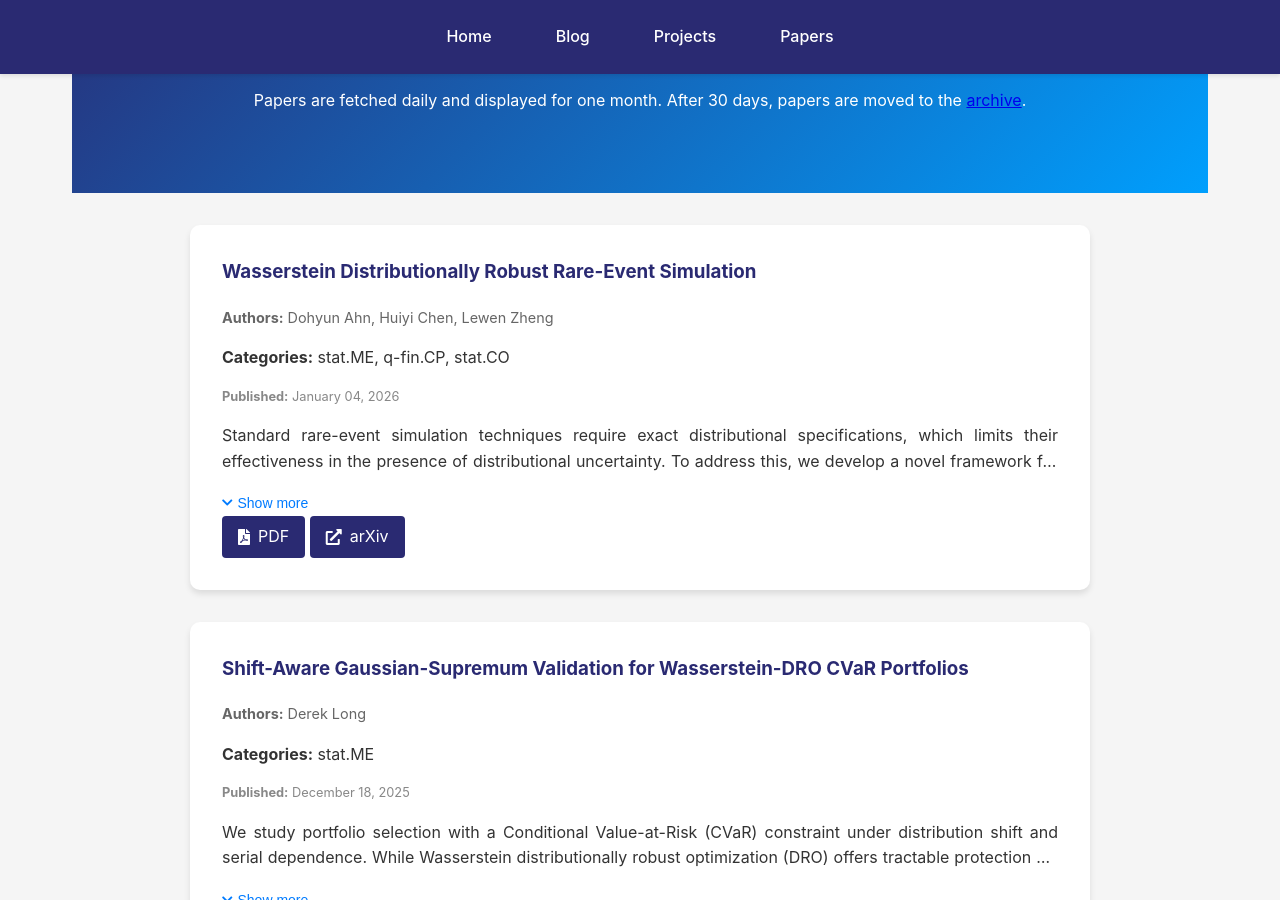
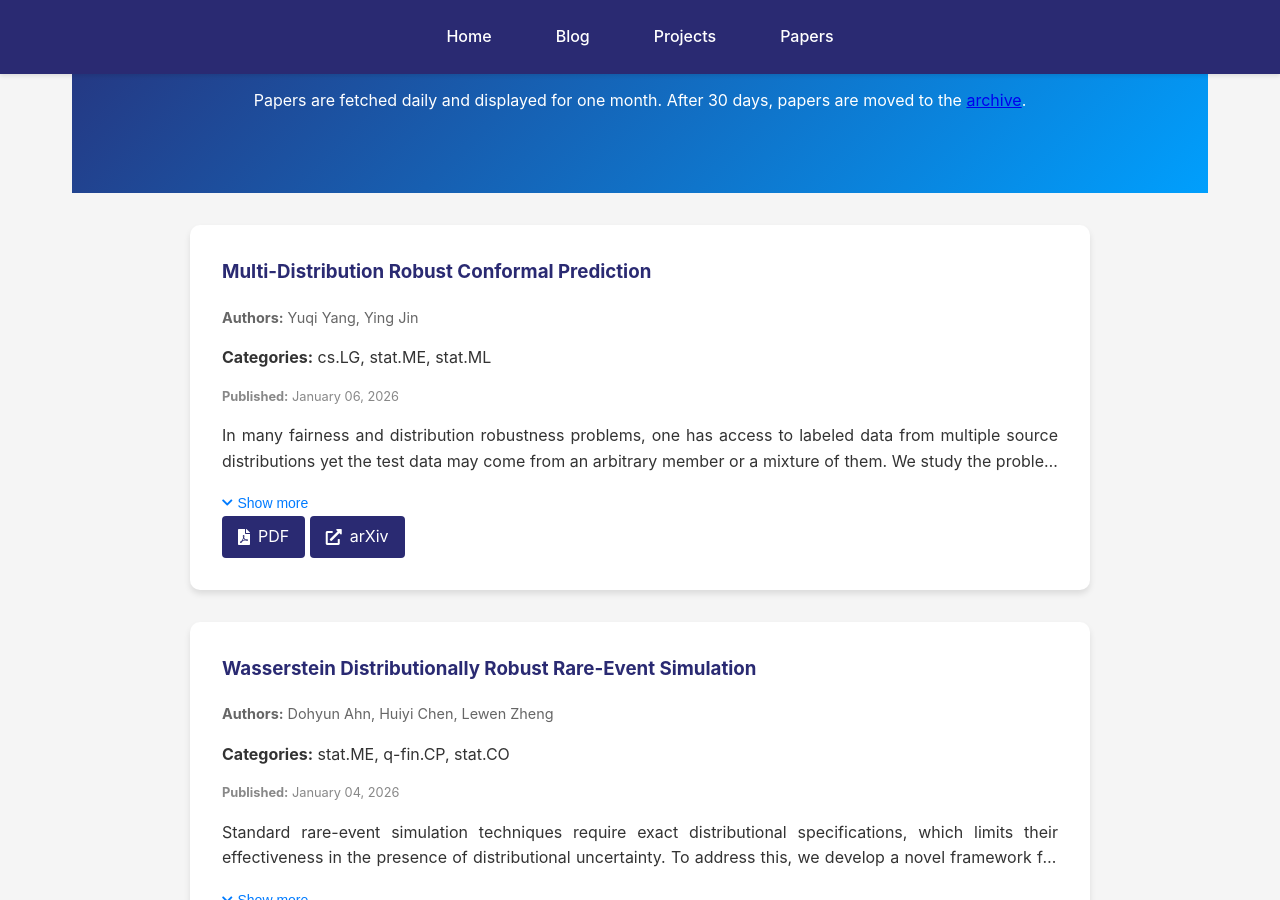
Before and after one commit to kyZhan2002/mypage, a Jekyll site: the page built from papers/index.html, in a window 1280 px wide and 900 px high, scrolled down 304 px. Built offline with Jekyll 4.4.1, drawn with Linux system fonts in a browser that asks for light colours.

Commit message:
Update arXiv papers

```diff
--- a/_data/arxiv_cache.json
+++ b/_data/arxiv_cache.json
@@ -1,6 +1,25 @@
 {
-  "last_fetch_timestamp": 1767750080,
+  "last_fetch_timestamp": 1767836525,
   "papers": [
+    {
+      "arxiv_id": "2601.02998",
+      "title": "Multi-Distribution Robust Conformal Prediction",
+      "authors": [
+        "Yuqi Yang",
+        "Ying Jin"
+      ],
+      "abstract": "In many fairness and distribution robustness problems, one has access to labeled data from multiple source distributions yet the test data may come from an arbitrary member or a mixture of them. We study the problem of constructing a conformal prediction set that is uniformly valid across multiple, heterogeneous distributions, in the sense that no matter which distribution the test point is from, the coverage of the prediction set is guaranteed to exceed a pre-specified level. We first propose a max-p aggregation scheme that delivers finite-sample, multi-distribution coverage given any conformity scores associated with each distribution. Upon studying several efficiency optimization programs subject to uniform coverage, we prove the optimality and tightness of our aggregation scheme, and propose a general algorithm to learn conformity scores that lead to efficient prediction sets after the aggregation under standard conditions. We discuss how our framework relates to group-wise distributionally robust optimization, sub-population shift, fairness, and multi-source learning. In synthetic and real-data experiments, our method delivers valid worst-case coverage across multiple distributions while greatly reducing the set size compared with naively applying max-p aggregation to single-source conformity scores, and can be comparable in size to single-source prediction sets with popular, standard conformity scores.",
+      "published": "January 06, 2026",
+      "published_raw": "2026-01-06T13:22:13Z",
+      "categories": [
+        "cs.LG",
+        "stat.ME",
+        "stat.ML"
+      ],
+      "pdf_link": "https://arxiv.org/pdf/2601.02998v1",
+      "arxiv_url": "https://arxiv.org/abs/2601.02998v1",
+      "added_timestamp": 1767836525
+    },
     {
       "arxiv_id": "2601.01642",
       "title": "Wasserstein Distributionally Robust Rare-Event Simulation",
```
